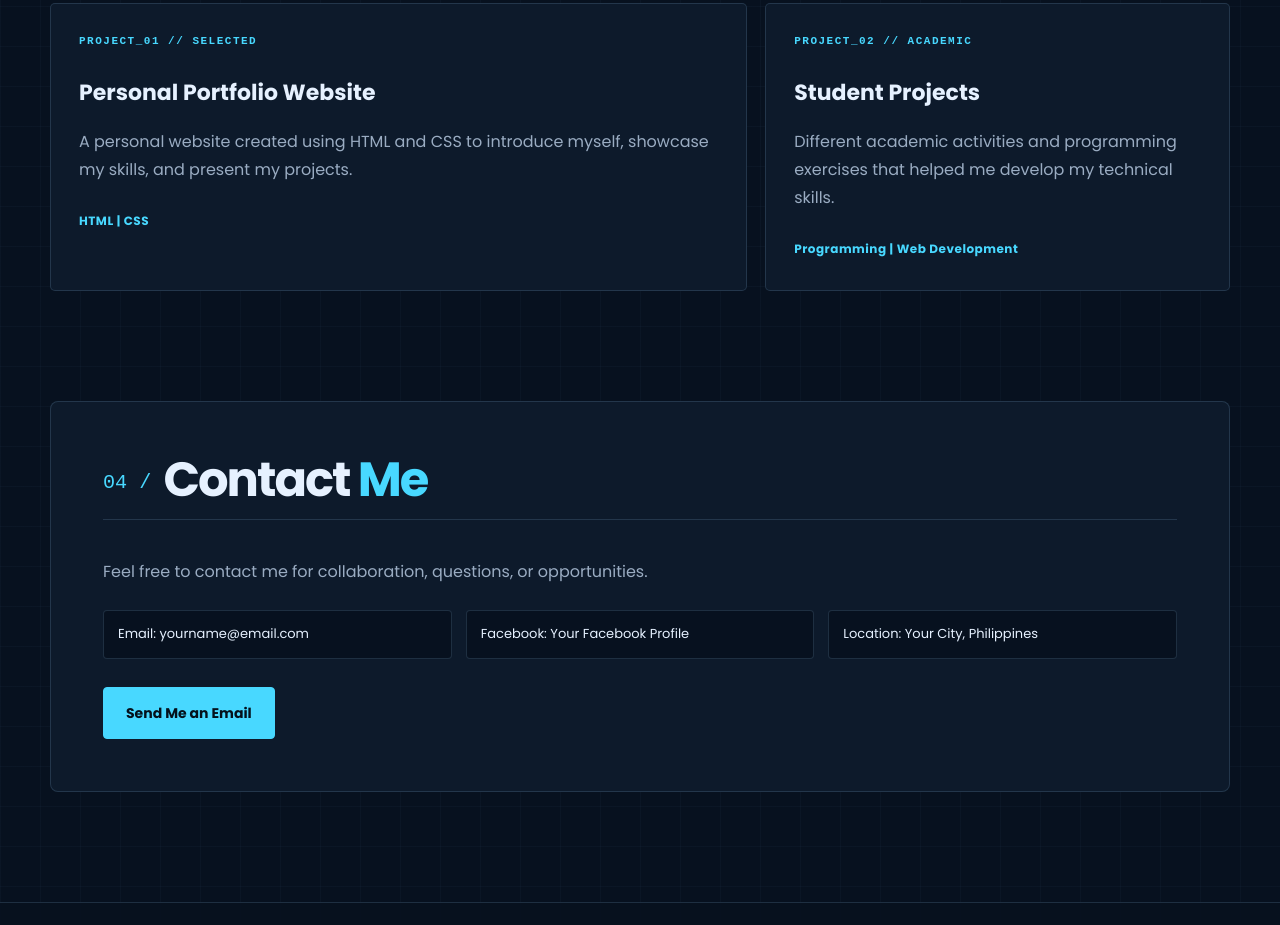
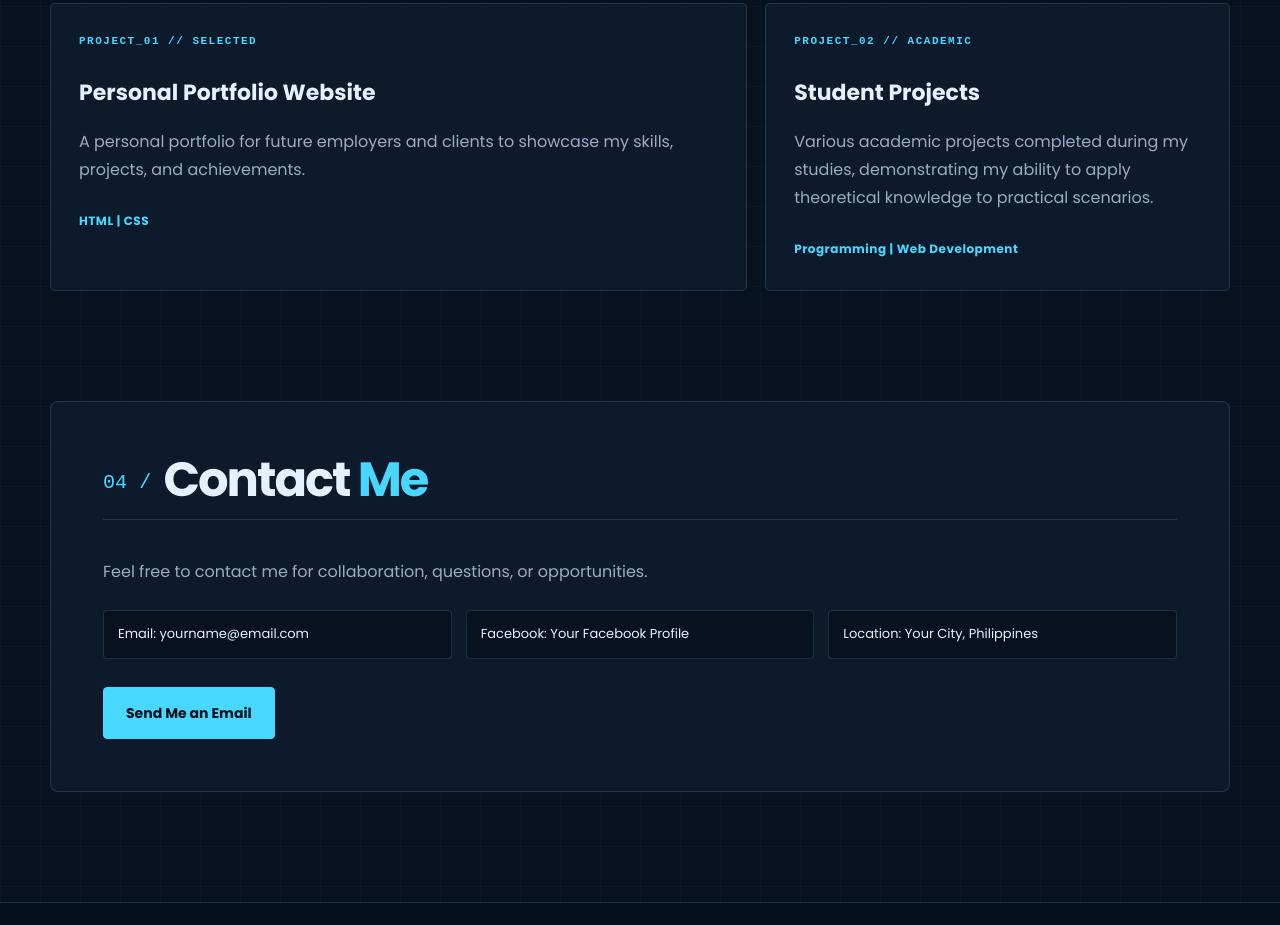
Before and after one commit to ericjohngenito215-pixel/Genito-Project-1, a plain HTML site: page index.html in a window 1280 px wide. Shown: the part 1994-2919 px from the top of the page. Drawn offline with Linux system fonts and the light colour scheme.

Commit message:
My Projects Update

```diff
--- a/index.html
+++ b/index.html
@@ -105,9 +105,7 @@
             <div class="project-card">
                 <h3>Personal Portfolio Website</h3>
                 <p>
-                    A personal website created using HTML and CSS
-                    to introduce myself, showcase my skills,
-                    and present my projects.
+                    A personal portfolio for future employers and clients to showcase my skills, projects, and achievements.
                 </p>
                 <span>HTML | CSS</span>
             </div>
@@ -115,8 +113,7 @@
             <div class="project-card">
                 <h3>Student Projects</h3>
                 <p>
-                    Different academic activities and programming
-                    exercises that helped me develop my technical skills.
+                    Various academic projects completed during my studies, demonstrating my ability to apply theoretical knowledge to practical scenarios.
                 </p>
                 <span>Programming | Web Development</span>
             </div>
```
